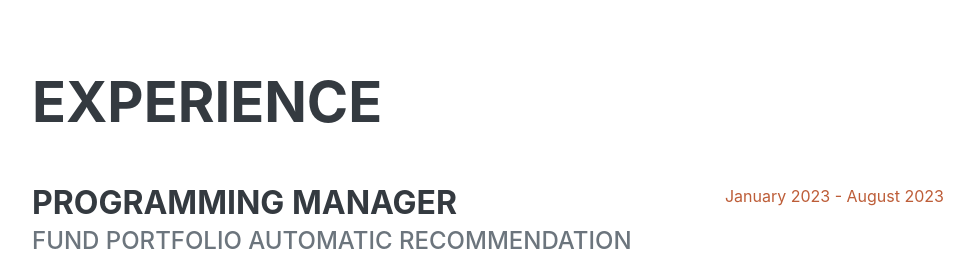
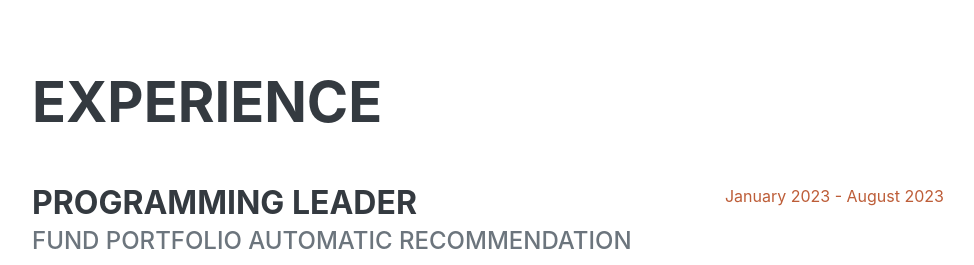
Before and after one commit to ChoiKyeongHoon/jazzfox-dev, a plain HTML site: page index.html in a window 1280 px wide. Shown: the part 812-1077 px from the top of the page, without its empty margins (288-1262 px from the left). Drawn offline with nearby package versions, Linux system fonts and the light colour scheme; a web font is replaced by a local one.

Commit message:
Update index.html

```diff
--- a/index.html
+++ b/index.html
@@ -126,7 +126,7 @@
             class="d-flex flex-column flex-md-row justify-content-between mb-5"
           >
             <div class="flex-grow-1">
-              <h3 class="mb-0">Programming Manager</h3>
+              <h3 class="mb-0">Programming Leader</h3>
               <div class="subheading mb-3">
                 Fund portfolio automatic recommendation system
               </div>
```
